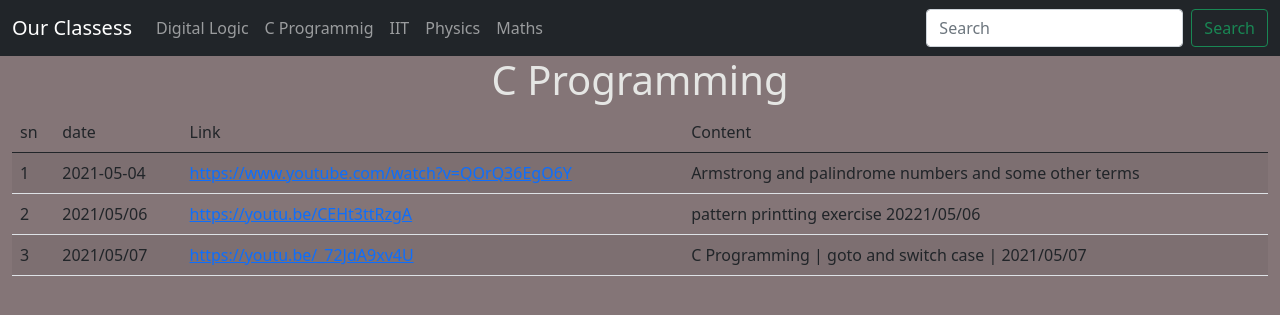
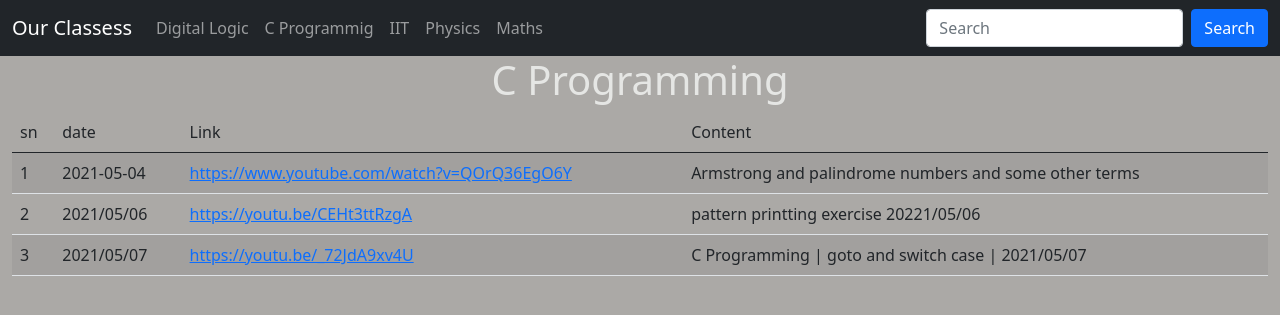
Before and after one commit to raseekshrestha/new, a Django app: page /c in a window 1280 px wide. Shown: the top 315 px of the page. Run offline with Django 3.2, Linux system fonts and the light colour scheme; data comes from the database, SQL or seed files in the repository; both versions use the stored data as it was after the commit.

Commit message:
new updates

```diff
--- a/class/settings.py
+++ b/class/settings.py
@@ -25,7 +25,7 @@ SECRET_KEY = 'k6!s7+4a==-651h7am62r%j4v69oruef124e^@r370onq33$8s'
 # SECURITY WARNING: don't run with debug turned on in production!
 DEBUG = True
 
-ALLOWED_HOSTS = []
+ALLOWED_HOSTS = ['127.0.0.1','myrecording.herokuapp.com']
 
 
 # Application definition
--- a/recordings/templates/subjects.html
+++ b/recordings/templates/subjects.html
@@ -11,7 +11,7 @@
     <title>{{subject}}</title>
     <style>
       body{
-        background-color: rgb(132, 117, 119);
+        background-color: rgb(171, 169, 166);
         color: rgb(229, 230, 228);
       }
 
@@ -47,7 +47,7 @@
       <form class="d-flex" method="get">
 
         <input class="form-control me-2" type="search" name="search" placeholder="Search" aria-label="Search" value="{{searchedTerm}}">
-        <button class="btn btn-outline-success" type="submit">Search</button>
+        <button class="btn btn-primary" type="submit">Search</button>
       </form>
     </div>
   </div>
--- /dev/null
+++ b/requirements.txt
@@ -0,0 +1,2 @@
+Django==3.1.4
+gunicorn
```
Also changed, not shown: db.sqlite3, 2 other files.
